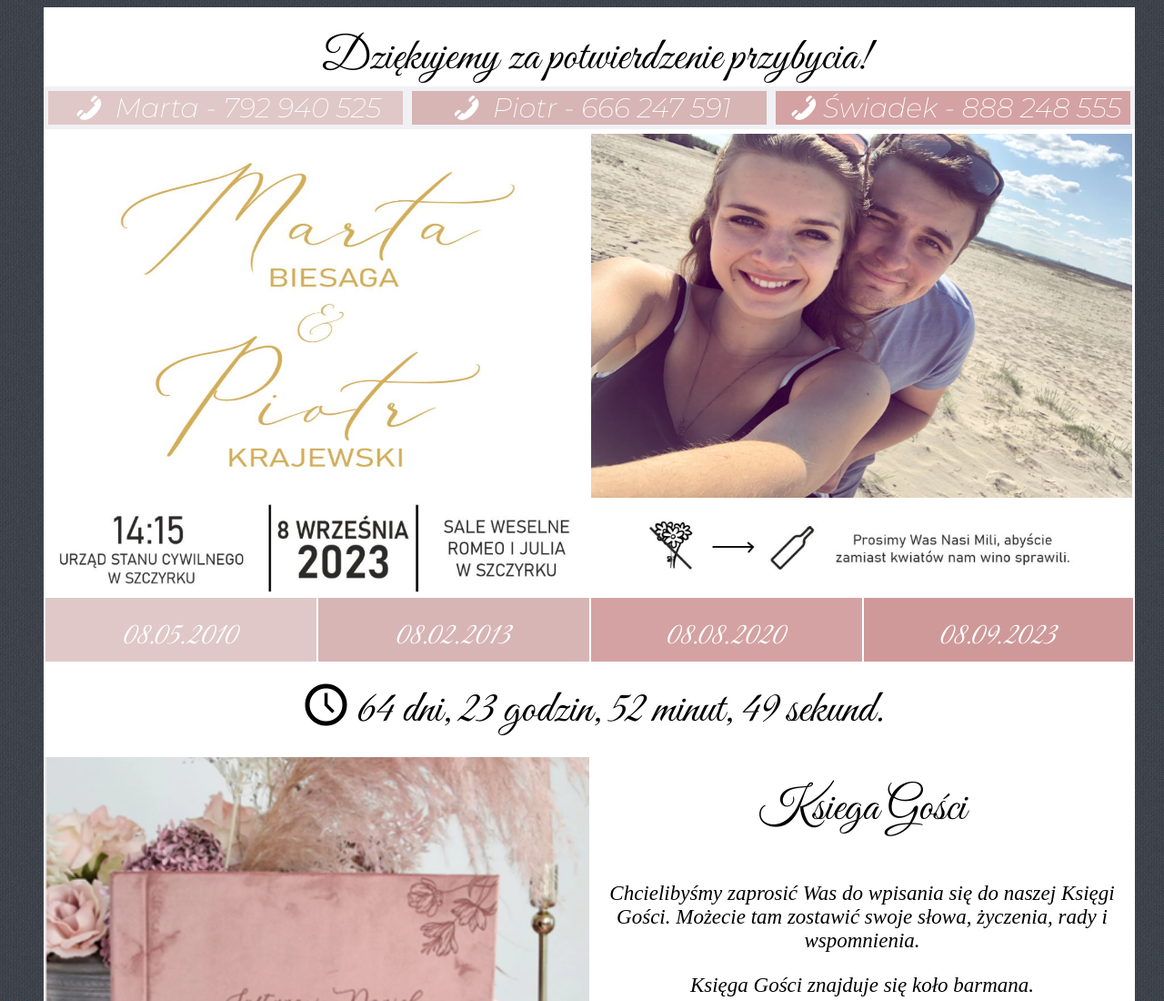
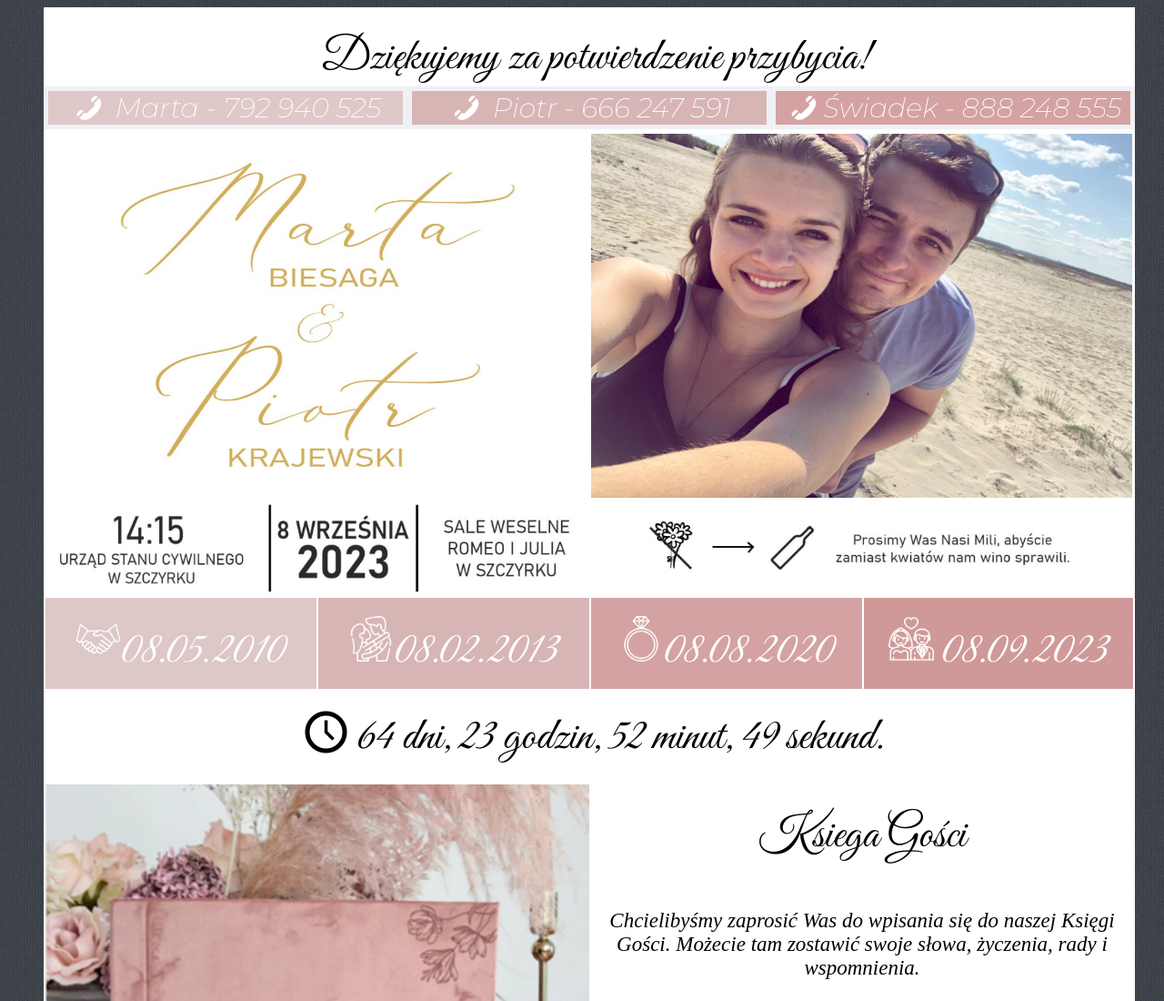
Before and after one commit to Marta-Piotr/Slub, a plain HTML site: page index.html in a window 1280 px wide. Shown: the top 1100 px of the page at 91% size. Drawn offline with Linux system fonts and the light colour scheme.

Commit message:
Add files via upload

```diff
--- a/index.html
+++ b/index.html
@@ -88,10 +88,19 @@
       </div>
 
       <div id="timeline">
-        <div class="time1">08.05.2010</div>
-        <div class="time2">08.02.2013</div>
-        <div class="time3">08.08.2020</div>
-        <div class="time4">08.09.2023</div>
+        <div class="time1">
+          <img id="handshake" src="img/handshake.png" />08.05.2010
+        </div>
+        <div class="time2"><img id="kiss" src="img/kiss.png" />08.02.2013</div>
+        <div class="time3">
+          <img id="diamond-ring" src="img/diamond-ring.png" />08.08.2020
+        </div>
+        <div class="time4">
+          <img
+            id="wedding-couple"
+            src="img/wedding-couple.png"
+          />&nbsp;08.09.2023
+        </div>
         <div style="clear: both"></div>
         <div id="guest-book"></div>
       </div>
--- a/style.css
+++ b/style.css
@@ -67,7 +67,7 @@ a {
   background-color: white;
   font-family: "Great Vibes", cursive;
   color: white;
-  font-size: 35px;
+  font-size: 50px;
 }
 
 .time1 {
@@ -76,10 +76,9 @@ a {
   margin-left: 2px;
   margin-top: 2px;
   margin-bottom: 2px;
-  background-color: hsl(358, 28%, 83%);
+  background-color: #ddc7c7;
   text-align: center;
-  height: 50px;
-  padding-top: 20px;
+  height: 100px;
 }
 
 .time2 {
@@ -90,14 +89,13 @@ a {
   margin-bottom: 2px;
   background-color: #d7b5b5;
   text-align: center;
-  padding-top: 20px;
-  height: 50px;
+
+  height: 100px;
 }
 
 .time3 {
   float: left;
-  height: 50px;
-  padding-top: 20px;
+  height: 100px;
   width: 298px;
   margin-left: 2px;
   margin-top: 2px;
@@ -111,11 +109,31 @@ a {
   width: 296px;
   margin-left: 2px;
   margin-top: 2px;
-  padding-top: 20px;
+
   margin-bottom: 2px;
-  height: 50px;
+  height: 100px;
   background-color: #cf9999;
   text-align: center;
+}
+
+#diamond-ring {
+  padding-top: 20px;
+  width: 50px;
+}
+
+#wedding-couple {
+  padding-top: 20px;
+  width: 50px;
+}
+
+#kiss {
+  padding-top: 20px;
+  width: 50px;
+}
+
+#handshake {
+  padding-top: 20px;
+  width: 50px;
 }
 
 #countdown {
```
Also changed, not shown: img/diamond-ring.png (added), img/handshake.png (added), img/kiss.png (added), img/wedding-couple.png (added).
